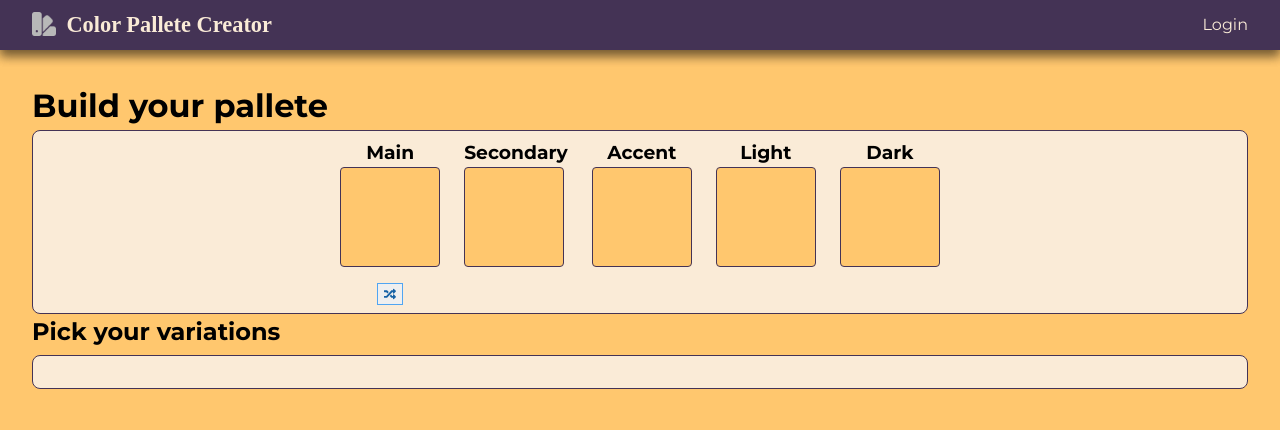
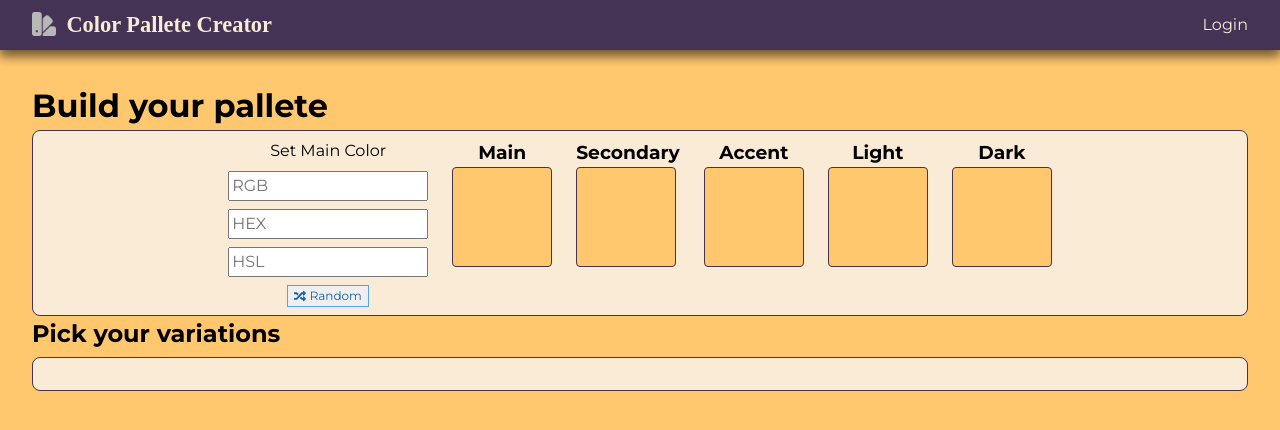
Before and after one commit to rogerio-romao/pallete-creator, a Vue app: page / in a window 1280 px wide. Shown: the top 430 px of the page. Built offline with nearby package versions, Linux system fonts and the light colour scheme; a web font is replaced by a local one.

Commit message:
moved main color creation out of slots into pane, labels added to slots

```diff
--- a/src/App.vue
+++ b/src/App.vue
@@ -202,6 +202,10 @@ button[disabled] {
   color: var(--clr-complementary);
 }
 
+[contenteditable="true"] {
+  cursor: pointer;
+}
+
 .mini-slots {
   border: 1px solid var(--clr-main);
   padding: 1rem 2rem;
--- a/src/components/ColorSlot.vue
+++ b/src/components/ColorSlot.vue
@@ -1,6 +1,6 @@
 <template>
   <div class="centered">
-    <h3>{{ labels[slotNumber] }}</h3>
+    <h3 contenteditable="true">{{ labels[slotNumber] }}</h3>
     <div
       class="color-slot"
       @click="pasteColor"
@@ -12,17 +12,12 @@
       <span class="hexValue">{{ hex }}</span>
       <span class="hslValue">{{ hsl }}</span>
     </div>
-    <div class="slot-buttons">
-      <button v-if="slotNumber === 1" class="generate-color" @click="setHsl">
-        <i class="fas fa-random" title="Generate random color" />
-      </button>
-    </div>
   </div>
 </template>
 
 <script setup>
 import { ref, watchEffect } from "vue";
-import { generateHsl, rgbToHex, hslToRgb } from "../lib/utils";
+import { rgbToHex, hslToRgb } from "../lib/utils";
 
 const props = defineProps({
   slotNumber: {
@@ -33,10 +28,6 @@ const props = defineProps({
     type: String,
     default: "",
   },
-  mainSet: {
-    type: Boolean,
-    default: false,
-  },
   copiedColor: {
     type: String,
     default: "",
@@ -46,11 +37,13 @@ const props = defineProps({
     default: "",
   },
 });
-const emit = defineEmits(["setMainColor"]);
 
 watchEffect(() => {
   if (props.randomColor.length > 0) {
     setRandomColor();
+  }
+  if (props.mainHsl) {
+    setMainSlotColor();
   }
 });
 
@@ -58,14 +51,15 @@ const rgb = ref("");
 const hex = ref("");
 const hsl = ref("");
 
+const setMainSlotColor = () => {
+  if (props.slotNumber === 1) {
+    hsl.value = props.mainHsl;
+    rgb.value = hslToRgb(hsl.value);
+    hex.value = rgbToHex(rgb.value);
+  }
+};
+
 const labels = [null, "Main", "Secondary", "Accent", "Light", "Dark"];
-
-const setHsl = () => {
-  hsl.value = generateHsl();
-  rgb.value = hslToRgb(hsl.value);
-  hex.value = rgbToHex(rgb.value);
-  if (props.slotNumber === 1) emit("setMainColor", hsl.value);
-};
 
 const pasteColor = () => {
   if (!props.copiedColor) return;
--- a/src/components/ColorsPane.vue
+++ b/src/components/ColorsPane.vue
@@ -1,13 +1,22 @@
 <template>
   <!-- Pallete Pane  -->
   <section class="pallete-pane">
+    <div class="slot-buttons">
+      <p>Set Main Color</p>
+      <input type="text" placeholder="RGB" />
+      <input type="text" placeholder="HEX" />
+      <input type="text" placeholder="HSL" />
+      <button class="generate-color" @click="setHsl">
+        <i class="fas fa-random" title="Generate random color" />
+        Random
+      </button>
+    </div>
     <template class="color-slots" v-for="i in 5" :key="i">
       <color-slot
         @setMainColor="setMainColor($event)"
         @addColor="addColor($event)"
         :slotNumber="i"
         :mainHsl="mainHSL"
-        :mainSet="isMainSet"
         :copiedColor="copiedColor"
         :randomColor="randomScheme[i - 1]"
       />
@@ -18,6 +27,7 @@
 <script setup>
 import { computed, reactive, ref } from "vue";
 import {
+  generateHsl,
   generateComplement,
   generateMono,
   generateTriad,
@@ -63,7 +73,10 @@ const setMainColor = (hsl) => {
   emit("uniqueColors", allColors.hsl);
 };
 
-const isMainSet = computed(() => mainHSL.value !== null);
+const setHsl = () => {
+  const hsl = generateHsl();
+  setMainColor(hsl);
+};
 
 const addColor = (hsl) => {
   const rgb = hslToRgb(hsl);
```
